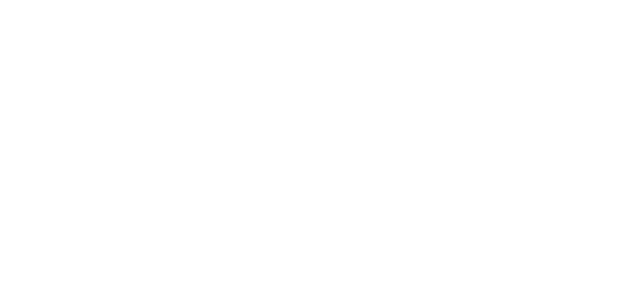
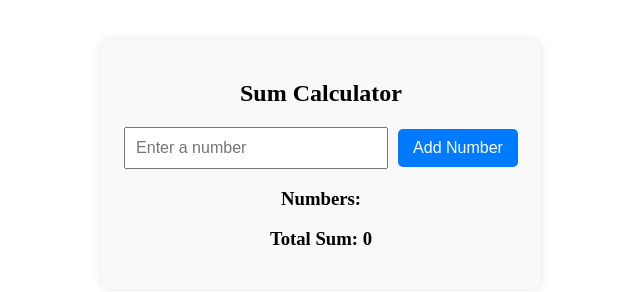
Before and after one commit to acciojob/sum-calculator-SaiKiran93814, a React app: page / in a window 1280 px wide. Shown: the whole page, without its empty margins (319-959 px from the left). Built offline with nearby package versions, Linux system fonts and the light colour scheme.

Commit message:
Change Assignment

```diff
--- a/package.json
+++ b/package.json
@@ -13,12 +13,13 @@
   "license": "ISC",
   "dependencies": {
     "css-loader": "^4.3.0",
+    "cypress": "^9.5.0",
     "jest-junit": "^11.1.0",
     "react": "^16.13.1",
     "react-dom": "^16.13.1",
+    "regenerator-runtime": "^0.14.1",
     "style-loader": "^1.2.1",
-    "webpack-cli": "^3.3.12",
-    "cypress": "^9.5.0"
+    "webpack-cli": "^3.3.12"
   },
   "jest": {
     "moduleNameMapper": {
--- a/src/components/App.js
+++ b/src/components/App.js
@@ -1,13 +1,12 @@
+import React from 'react';
+import SumCalculator from './SumCalculator';
 
-import React from "react";
-import './../styles/App.css';
-
-const App = () => {
+function App() {
   return (
     <div>
-        {/* Do not remove the main div */}
+      <SumCalculator />
     </div>
-  )
+  );
 }
 
-export default App
+export default App;
--- /dev/null
+++ b/src/components/SumCalculator.js
@@ -0,0 +1,84 @@
+import React, { useState, useEffect } from 'react';
+
+const SumCalculator = () => {
+  const [numbers, setNumbers] = useState([]);
+  const [currentInput, setCurrentInput] = useState('');
+  const [sum, setSum] = useState(0);
+
+  // Async sum calculation using useEffect
+  useEffect(() => {
+    const calculateSum = async () => {
+      const total = await new Promise((resolve) => {
+        setTimeout(() => {
+          resolve(numbers.reduce((acc, val) => acc + val, 0));
+        }, 0); // Minimal delay to simulate async without UI blocking
+      });
+      setSum(total);
+    };
+
+    if (numbers.length > 0) {
+      calculateSum();
+    } else {
+      setSum(0);
+    }
+  }, [numbers]);
+
+  const handleAddNumber = () => {
+    const num = parseInt(currentInput);
+    if (!isNaN(num)) {
+      setNumbers((prev) => [...prev, num]);
+      setCurrentInput('');
+    }
+  };
+
+  const handleInputChange = (e) => {
+    setCurrentInput(e.target.value);
+  };
+
+  return (
+    <div style={styles.container}>
+      <h2>Sum Calculator</h2>
+      <input
+        type="number"
+        value={currentInput}
+        onChange={handleInputChange}
+        placeholder="Enter a number"
+        style={styles.input}
+      />
+      <button onClick={handleAddNumber} style={styles.button}>
+        Add Number
+      </button>
+
+      <h3>Numbers: {numbers.join(', ')}</h3>
+      <h3>Total Sum: {sum}</h3>
+    </div>
+  );
+};
+
+const styles = {
+  container: {
+    padding: '20px',
+    maxWidth: '400px',
+    margin: '40px auto',
+    textAlign: 'center',
+    backgroundColor: '#f9f9f9',
+    borderRadius: '10px',
+    boxShadow: '0 0 10px rgba(0,0,0,0.1)',
+  },
+  input: {
+    padding: '10px',
+    width: '60%',
+    fontSize: '16px',
+    marginRight: '10px',
+  },
+  button: {
+    padding: '10px 15px',
+    fontSize: '16px',
+    backgroundColor: '#007bff',
+    color: 'white',
+    border: 'none',
+    borderRadius: '5px',
+  },
+};
+
+export default SumCalculator;
--- a/src/index.js
+++ b/src/index.js
@@ -1,6 +1,8 @@
 import React from "react";
 import ReactDOM from "react-dom";
 import App from "./components/App";
+import 'regenerator-runtime/runtime';
+
 
 
 
```
Also changed, not shown: src/index.html (+1 -0 lines), 1 other file.
